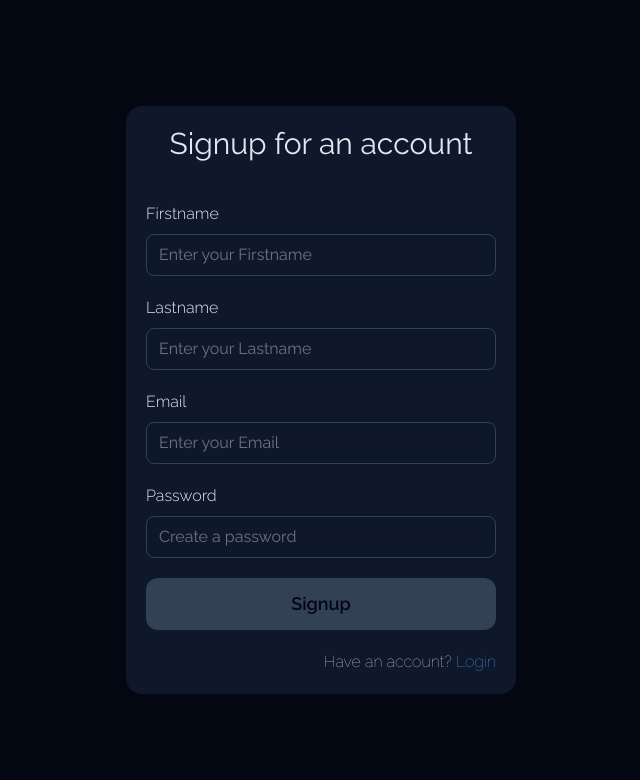
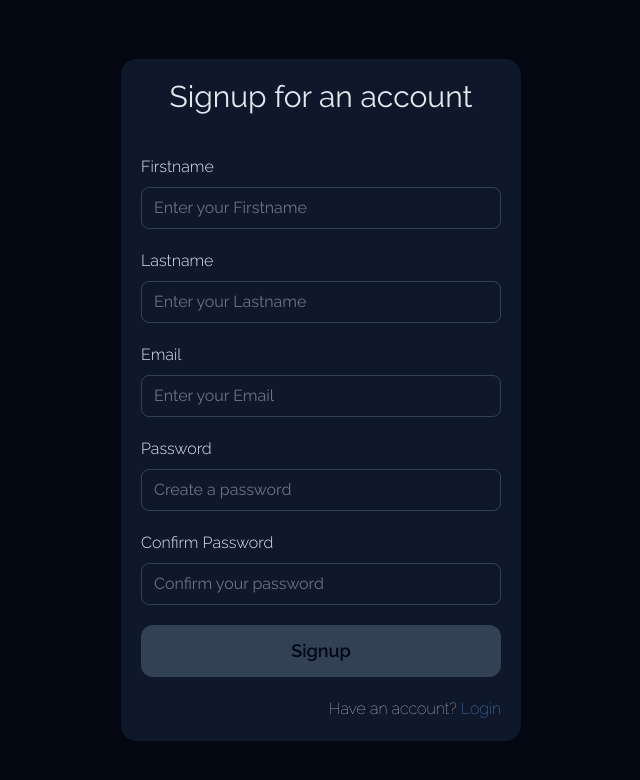
Before and after one commit to Officialibn1/wize, a Next.js app: page /signup in a window 1280 px wide. Shown: the top 780 px of the page, without its empty margins (319-959 px from the left). Built offline with nearby package versions, Linux system fonts and the light colour scheme.

Commit message:
edited signup form

```diff
--- a/app/components/styles/LoginForm.css
+++ b/app/components/styles/LoginForm.css
@@ -1,5 +1,5 @@
 .formElement {
-	@apply w-fit m-auto h-fit p-5 flex flex-col gap-5 rounded-2xl bg-slate-900;
+	@apply w-full  md:w-[400px] m-auto h-fit p-5 flex flex-col gap-5 rounded-2xl bg-slate-900;
 }
 
 .formElement legend {
@@ -7,7 +7,7 @@
 }
 
 .formElement label {
-	@apply flex flex-col gap-2 w-[350px];
+	@apply flex flex-col gap-2;
 }
 
 .formElement > div {
--- a/app/components/ui/SignUpForm.tsx
+++ b/app/components/ui/SignUpForm.tsx
@@ -43,6 +43,15 @@ const SignUpForm = () => {
 				/>
 			</label>
 
+			<label>
+				<span>Confirm Password</span>
+				<input
+					type='password'
+					id='confirmPassword'
+					placeholder='Confirm your password'
+				/>
+			</label>
+
 			<button>Signup</button>
 			<p>
 				Have an account? <Link href={"/login"}>Login</Link>
```
